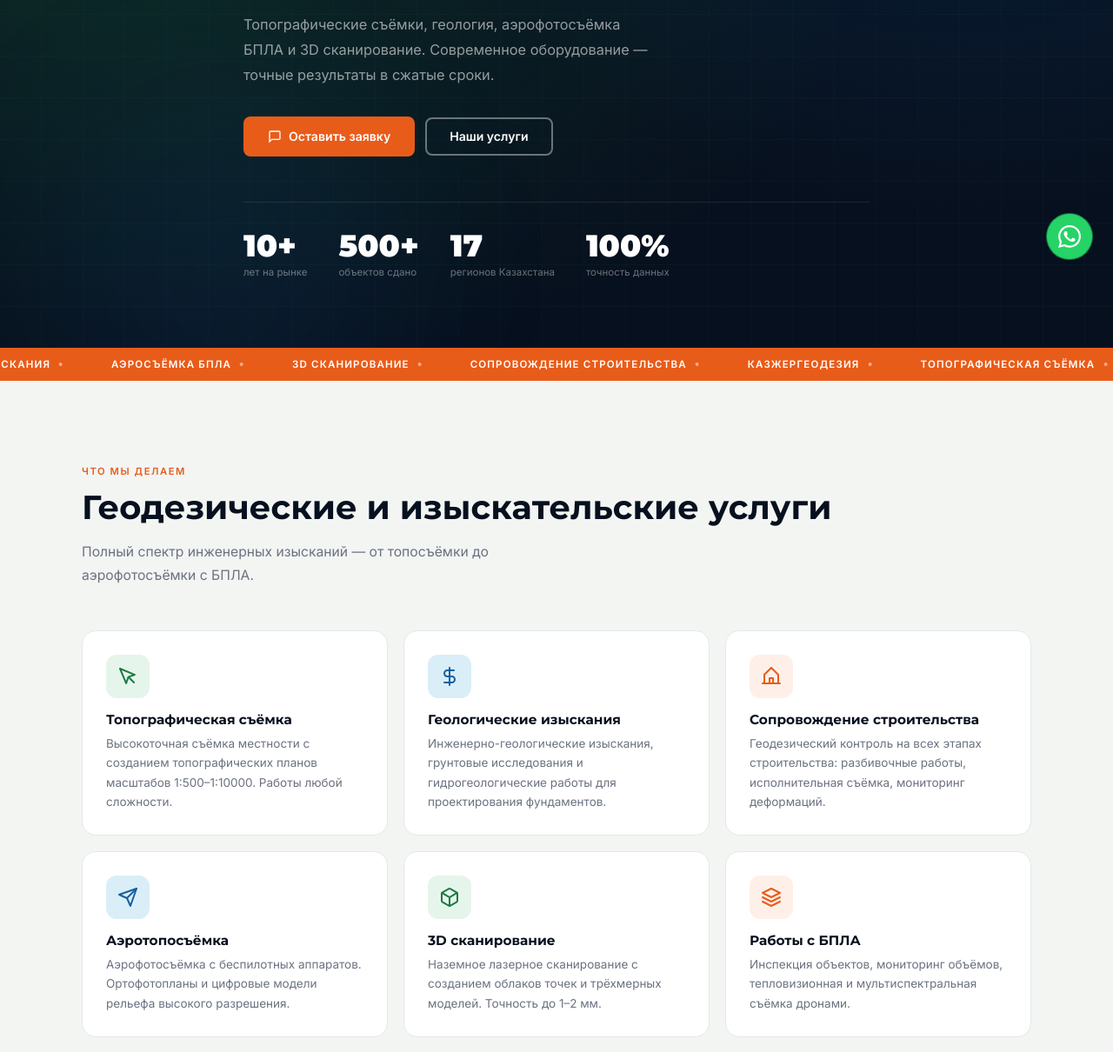
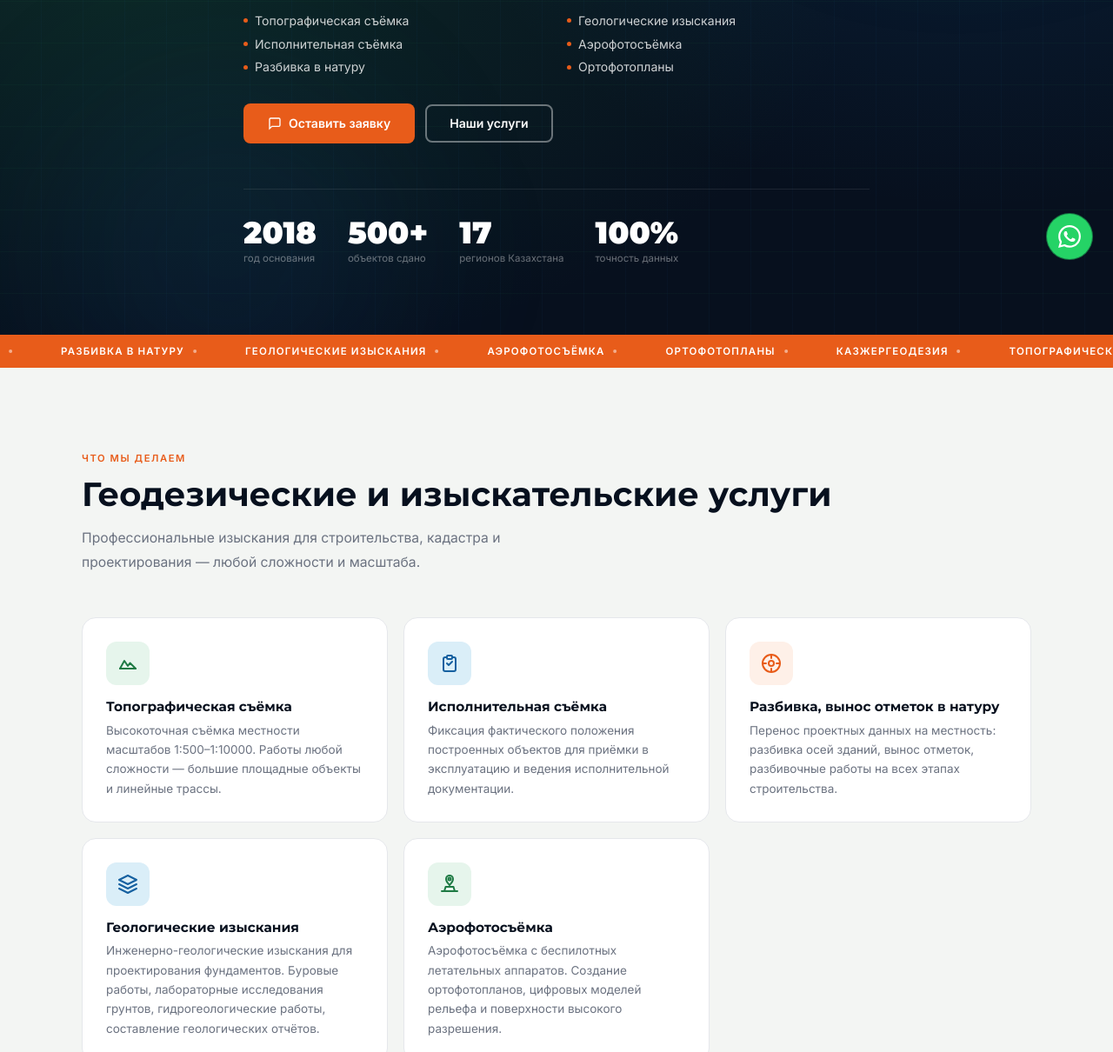
Before and after one commit to almass19/kazzher, a plain HTML site: page index.html in a window 1280 px wide. Shown: the part 478-1688 px from the top of the page at 87% size. Drawn offline with Linux system fonts and the light colour scheme.

Commit message:
feat: update services, hero list, logo, about section, gallery rename
- 5 новых услуг: топосъёмка, исполнительная, разбивка, геология, аэрофотосъёмка
- геология: расширено описание с буровыми работами и лабораторией
- топосъёмка: добавлено 'любой сложности, площадные и линейные объекты'
- аэрофотосъёмка: добавлено создание ортофотопланов
- hero: список услуг в 2 колонки вместо текста
- hero: 2018 год основания вместо 10+
- логотип: горы + пин вместо стрелки
- о компании: 2018 вместо 10+, убран бейдж
- галерея: переименована в 'Фотоотчёты с объектов'
- тикер и футер: обновлены новые услуги

```diff
--- a/index.html
+++ b/index.html
@@ -29,6 +29,9 @@
     .bp{background:var(--o);color:var(--w)}.bp:hover{background:#c94e12;transform:translateY(-2px);box-shadow:0 6px 22px rgba(232,92,26,.32)}
     .bg2{background:transparent;color:var(--w);border-color:rgba(255,255,255,.4)}.bg2:hover{background:rgba(255,255,255,.1)}
     .bo{background:transparent;color:var(--g);border-color:var(--g)}.bo:hover{background:var(--g);color:var(--w)}
+    .hlist{display:grid;grid-template-columns:1fr 1fr;gap:7px 24px;list-style:none;margin-bottom:32px;animation:up .65s .24s ease both}
+    .hlist li{display:flex;align-items:center;gap:8px;font-size:.88rem;color:rgba(255,255,255,.8);line-height:1.4}
+    .hlist li::before{content:'';width:5px;height:5px;background:var(--o);border-radius:50%;flex-shrink:0}
 
     @keyframes up{from{opacity:0;transform:translateY(55px)}to{opacity:1;transform:none}}
     @keyframes tk{from{transform:translateX(0)}to{transform:translateX(-50%)}}
@@ -184,8 +187,8 @@
     @media(max-width:768px){
       .nl{display:none}.ntog{display:flex}
       .nl.open{display:flex;flex-direction:column;position:absolute;top:64px;inset-inline:0;background:rgba(7,16,30,.98);padding:16px 22px;gap:13px}
-      /* kill horizontal transforms — they cause layout shift on mobile */
       .anim.L,.anim.R{transform:translateY(38px)}
+      .hlist{grid-template-columns:1fr}
       /* section padding */
       .svc,.about,.why,.gal,.map,.cta{padding:60px 0}
       .foot{padding:40px 0 20px}
@@ -230,7 +233,7 @@
   <div class="W">
     <nav class="ni">
       <a href="#" class="logo">
-        <div class="lm"><svg width="20" height="20" viewBox="0 0 24 24" fill="none" stroke="white" stroke-width="2.5" stroke-linecap="round" stroke-linejoin="round"><polygon points="3 11 22 2 13 21 11 13 3 11"/></svg></div>
+        <div class="lm"><svg width="22" height="22" viewBox="0 0 24 24" fill="none"><path d="M2 20l5.5-10L11 15l3-5 7 10H2z" fill="white" opacity=".85"/><path d="M15 3C13.3 3 12 4.3 12 6c0 2.5 3 5.5 3 5.5s3-3 3-5.5C18 4.3 16.7 3 15 3z" fill="white"/><circle cx="15" cy="6" r="1.3" fill="#1e7a44"/></svg></div>
         <div><span class="ln">КазЖерГеодезия</span><span class="ls">ТОО · Геодезические услуги</span></div>
       </a>
       <ul class="nl" id="nl">
@@ -256,7 +259,14 @@
         Алматы · Весь Казахстан
       </div>
       <h1 class="ht">Точные геодезические<br>данные для <em>вашего проекта</em></h1>
-      <p class="hd">Топографические съёмки, геология, аэрофотосъёмка БПЛА и 3D сканирование. Современное оборудование — точные результаты в сжатые сроки.</p>
+      <ul class="hlist">
+        <li>Топографическая съёмка</li>
+        <li>Геологические изыскания</li>
+        <li>Исполнительная съёмка</li>
+        <li>Аэрофотосъёмка</li>
+        <li>Разбивка в натуру</li>
+        <li>Ортофотопланы</li>
+      </ul>
       <div class="ha">
         <a href="#contact" class="btn bp">
           <svg width="16" height="16" viewBox="0 0 24 24" fill="none" stroke="currentColor" stroke-width="2"><path d="M21 15a2 2 0 0 1-2 2H7l-4 4V5a2 2 0 0 1 2-2h14a2 2 0 0 1 2 2z"/></svg>
@@ -265,7 +275,7 @@
         <a href="#services" class="btn bg2">Наши услуги</a>
       </div>
       <div class="hst" id="stats">
-        <div><span class="snum" data-count="10" data-sfx="+">10+</span><span class="slbl">лет на рынке</span></div>
+        <div><span class="snum">2018</span><span class="slbl">год основания</span></div>
         <div><span class="snum" data-count="500" data-sfx="+">500+</span><span class="slbl">объектов сдано</span></div>
         <div><span class="snum" data-count="17">17</span><span class="slbl">регионов Казахстана</span></div>
         <div><span class="snum" data-count="100" data-sfx="%">100%</span><span class="slbl">точность данных</span></div>
@@ -277,53 +287,50 @@
 <div class="tick" aria-hidden="true">
   <div class="tt">
     <span class="ti">Топографическая съёмка<span class="td"></span></span>
+    <span class="ti">Исполнительная съёмка<span class="td"></span></span>
+    <span class="ti">Разбивка в натуру<span class="td"></span></span>
     <span class="ti">Геологические изыскания<span class="td"></span></span>
-    <span class="ti">Аэросъёмка БПЛА<span class="td"></span></span>
-    <span class="ti">3D сканирование<span class="td"></span></span>
-    <span class="ti">Сопровождение строительства<span class="td"></span></span>
+    <span class="ti">Аэрофотосъёмка<span class="td"></span></span>
+    <span class="ti">Ортофотопланы<span class="td"></span></span>
     <span class="ti">КазЖерГеодезия<span class="td"></span></span>
     <span class="ti">Топографическая съёмка<span class="td"></span></span>
+    <span class="ti">Исполнительная съёмка<span class="td"></span></span>
+    <span class="ti">Разбивка в натуру<span class="td"></span></span>
     <span class="ti">Геологические изыскания<span class="td"></span></span>
-    <span class="ti">Аэросъёмка БПЛА<span class="td"></span></span>
-    <span class="ti">3D сканирование<span class="td"></span></span>
-    <span class="ti">Сопровождение строительства<span class="td"></span></span>
+    <span class="ti">Аэрофотосъёмка<span class="td"></span></span>
+    <span class="ti">Ортофотопланы<span class="td"></span></span>
     <span class="ti">КазЖерГеодезия<span class="td"></span></span>
   </div>
 </div>
 
 <section class="svc" id="services">
   <div class="W">
-    <div class="sh2 anim"><span class="lbl">Что мы делаем</span><h2 class="ttl">Геодезические и изыскательские услуги</h2><p class="sub">Полный спектр инженерных изысканий — от топосъёмки до аэрофотосъёмки с БПЛА.</p></div>
+    <div class="sh2 anim"><span class="lbl">Что мы делаем</span><h2 class="ttl">Геодезические и изыскательские услуги</h2><p class="sub">Профессиональные изыскания для строительства, кадастра и проектирования — любой сложности и масштаба.</p></div>
     <div class="sg">
       <article class="sc anim" data-d="1">
-        <div class="sic ig"><svg width="24" height="24" viewBox="0 0 24 24" fill="none" stroke="#1e7a44" stroke-width="2" stroke-linecap="round" stroke-linejoin="round"><path d="M3 3l7.07 16.97 2.51-7.39 7.39-2.51L3 3z"/><path d="M13 13l6 6"/></svg></div>
+        <div class="sic ig"><svg width="24" height="24" viewBox="0 0 24 24" fill="none" stroke="#1e7a44" stroke-width="2" stroke-linecap="round" stroke-linejoin="round"><path d="M3 18l5-9 4 6 2.5-3.5L21 18H3z"/><path d="M3 18h18"/></svg></div>
         <h3 class="snm">Топографическая съёмка</h3>
-        <p class="sdc">Высокоточная съёмка местности с созданием топографических планов масштабов 1:500–1:10000. Работы любой сложности.</p>
+        <p class="sdc">Высокоточная съёмка местности масштабов 1:500–1:10000. Работы любой сложности — большие площадные объекты и линейные трассы.</p>
       </article>
       <article class="sc anim" data-d="2">
-        <div class="sic ib"><svg width="24" height="24" viewBox="0 0 24 24" fill="none" stroke="#1560a0" stroke-width="2" stroke-linecap="round" stroke-linejoin="round"><line x1="12" y1="2" x2="12" y2="22"/><path d="M17 5H9.5a3.5 3.5 0 0 0 0 7h5a3.5 3.5 0 0 1 0 7H6"/></svg></div>
-        <h3 class="snm">Геологические изыскания</h3>
-        <p class="sdc">Инженерно-геологические изыскания, грунтовые исследования и гидрогеологические работы для проектирования фундаментов.</p>
+        <div class="sic ib"><svg width="24" height="24" viewBox="0 0 24 24" fill="none" stroke="#1560a0" stroke-width="2" stroke-linecap="round" stroke-linejoin="round"><path d="M9 5H7a2 2 0 0 0-2 2v12a2 2 0 0 0 2 2h10a2 2 0 0 0 2-2V7a2 2 0 0 0-2-2h-2"/><rect x="9" y="3" width="6" height="4" rx="1"/><path d="m9 12 2 2 4-4"/></svg></div>
+        <h3 class="snm">Исполнительная съёмка</h3>
+        <p class="sdc">Фиксация фактического положения построенных объектов для приёмки в эксплуатацию и ведения исполнительной документации.</p>
       </article>
       <article class="sc anim" data-d="3">
-        <div class="sic io"><svg width="24" height="24" viewBox="0 0 24 24" fill="none" stroke="#e85c1a" stroke-width="2" stroke-linecap="round" stroke-linejoin="round"><path d="M2 20h20M4 20V10l8-8 8 8v10M10 20v-6h4v6"/></svg></div>
-        <h3 class="snm">Сопровождение строительства</h3>
-        <p class="sdc">Геодезический контроль на всех этапах строительства: разбивочные работы, исполнительная съёмка, мониторинг деформаций.</p>
+        <div class="sic io"><svg width="24" height="24" viewBox="0 0 24 24" fill="none" stroke="#e85c1a" stroke-width="2" stroke-linecap="round" stroke-linejoin="round"><circle cx="12" cy="12" r="10"/><line x1="22" y1="12" x2="18" y2="12"/><line x1="6" y1="12" x2="2" y2="12"/><line x1="12" y1="6" x2="12" y2="2"/><line x1="12" y1="22" x2="12" y2="18"/><circle cx="12" cy="12" r="3"/></svg></div>
+        <h3 class="snm">Разбивка, вынос отметок в натуру</h3>
+        <p class="sdc">Перенос проектных данных на местность: разбивка осей зданий, вынос отметок, разбивочные работы на всех этапах строительства.</p>
       </article>
       <article class="sc anim" data-d="4">
-        <div class="sic ib"><svg width="24" height="24" viewBox="0 0 24 24" fill="none" stroke="#1560a0" stroke-width="2" stroke-linecap="round" stroke-linejoin="round"><path d="M22 2L11 13"/><path d="M22 2L15 22l-4-9-9-4 20-7z"/></svg></div>
-        <h3 class="snm">Аэротопосъёмка</h3>
-        <p class="sdc">Аэрофотосъёмка с беспилотных аппаратов. Ортофотопланы и цифровые модели рельефа высокого разрешения.</p>
+        <div class="sic ib"><svg width="24" height="24" viewBox="0 0 24 24" fill="none" stroke="#1560a0" stroke-width="2" stroke-linecap="round" stroke-linejoin="round"><polygon points="12 2 2 7 12 12 22 7 12 2"/><polyline points="2 17 12 22 22 17"/><polyline points="2 12 12 17 22 12"/></svg></div>
+        <h3 class="snm">Геологические изыскания</h3>
+        <p class="sdc">Инженерно-геологические изыскания для проектирования фундаментов. Буровые работы, лабораторные исследования грунтов, гидрогеологические работы, составление геологических отчётов.</p>
       </article>
       <article class="sc anim" data-d="5">
-        <div class="sic ig"><svg width="24" height="24" viewBox="0 0 24 24" fill="none" stroke="#1e7a44" stroke-width="2" stroke-linecap="round" stroke-linejoin="round"><path d="M21 16V8a2 2 0 0 0-1-1.73l-7-4a2 2 0 0 0-2 0l-7 4A2 2 0 0 0 3 8v8a2 2 0 0 0 1 1.73l7 4a2 2 0 0 0 2 0l7-4A2 2 0 0 0 21 16z"/><polyline points="3.27 6.96 12 12.01 20.73 6.96"/><line x1="12" y1="22.08" x2="12" y2="12"/></svg></div>
-        <h3 class="snm">3D сканирование</h3>
-        <p class="sdc">Наземное лазерное сканирование с созданием облаков точек и трёхмерных моделей. Точность до 1–2 мм.</p>
-      </article>
-      <article class="sc anim" data-d="6">
-        <div class="sic io"><svg width="24" height="24" viewBox="0 0 24 24" fill="none" stroke="#e85c1a" stroke-width="2" stroke-linecap="round" stroke-linejoin="round"><path d="M12 2L2 7l10 5 10-5-10-5z"/><path d="M2 17l10 5 10-5M2 12l10 5 10-5"/></svg></div>
-        <h3 class="snm">Работы с БПЛА</h3>
-        <p class="sdc">Инспекция объектов, мониторинг объёмов, тепловизионная и мультиспектральная съёмка дронами.</p>
+        <div class="sic ig"><svg width="24" height="24" viewBox="0 0 24 24" fill="none" stroke="#1e7a44" stroke-width="2" stroke-linecap="round" stroke-linejoin="round"><path d="M12 2c-1.5 0-4 1-4 4 0 3 4 7 4 7s4-4 4-7c0-3-2.5-4-4-4z"/><circle cx="12" cy="6" r="1.5"/><path d="M3 20h18M6 20l1.5-5h9L18 20"/><path d="M8 15h8"/></svg></div>
+        <h3 class="snm">Аэрофотосъёмка</h3>
+        <p class="sdc">Аэрофотосъёмка с беспилотных летательных аппаратов. Создание ортофотопланов, цифровых моделей рельефа и поверхности высокого разрешения.</p>
       </article>
     </div>
   </div>
@@ -333,14 +340,14 @@
   <div class="W">
     <div class="ai">
       <div class="aw anim L">
-        <img src="https://picsum.photos/seed/kazgeo-field/800/600" alt="Специалисты КазЖерГеодезии на геодезической съёмке" class="aimg" loading="lazy" width="800" height="600">
-        <div class="abg"><span class="abn">10+</span><span class="abl2">лет опыта</span></div>
+        <img src="https://picsum.photos/seed/geodesy-kz-field/800/600" alt="Специалисты КазЖерГеодезии на геодезической съёмке" class="aimg" loading="lazy" width="800" height="600">
+        <div class="abg"><span class="abn">2018</span><span class="abl2">на рынке с этого года</span></div>
       </div>
       <div class="at anim R">
         <span class="lbl">О компании</span>
         <h2 class="ttl">ТОО «КазЖерГеодезия»</h2>
-        <p>Казахстанская компания, специализирующаяся на инженерных изысканиях и геодезических работах. Работаем с застройщиками, проектными организациями, государственными структурами и частными заказчиками.</p>
-        <p>Наша команда — сертифицированные геодезисты с опытом на крупных инфраструктурных объектах по всему Казахстану.</p>
+        <p>На рынке с 2018 года. Казахстанская компания, специализирующаяся на инженерных изысканиях и геодезических работах. Работаем с застройщиками, проектными организациями, государственными структурами и частными заказчиками.</p>
+        <p>Наша команда — сертифицированные геодезисты с опытом на крупных инфраструктурных и промышленных объектах по всему Казахстану.</p>
         <ul class="alist">
           <li><span class="dot"></span>Лицензия на геодезические и картографические работы</li>
           <li><span class="dot"></span>Современное оборудование Leica, Trimble и DJI</li>
@@ -377,7 +384,7 @@
 
 <section class="gal" id="gallery">
   <div class="W">
-    <div class="anim sh2" style="margin-bottom:46px"><span class="lbl">Результаты работ</span><h2 class="ttl">Визуальные данные</h2><p class="sub">Примеры аэрофотосъёмки, 3D-моделей и топографических планов.</p></div>
+    <div class="anim sh2" style="margin-bottom:46px"><span class="lbl">Результаты работ</span><h2 class="ttl">Фотоотчёты с объектов</h2><p class="sub">Материалы с реальных объектов — аэросъёмка, полевые работы, ортофотопланы.</p></div>
     <div class="gg">
       <div class="gi W2 anim" data-d="1">
         <img src="https://picsum.photos/seed/aerial-kz/1200/525" alt="Аэрофотосъёмка с БПЛА" loading="lazy" width="1200" height="525">
@@ -468,7 +475,7 @@
           <p class="fcc"><svg width="13" height="13" viewBox="0 0 24 24" fill="none" stroke="currentColor" stroke-width="2"><path d="M21 10c0 7-9 13-9 13s-9-6-9-13a9 9 0 0 1 18 0z"/><circle cx="12" cy="10" r="3"/></svg>г. Алматы, Казахстан</p>
         </address>
       </div>
-      <nav><p class="fhd">Услуги</p><ul class="fl"><li><a href="#services">Топографическая съёмка</a></li><li><a href="#services">Геологические изыскания</a></li><li><a href="#services">Сопровождение строительства</a></li><li><a href="#services">Аэротопосъёмка</a></li><li><a href="#services">3D сканирование</a></li><li><a href="#services">Работы с БПЛА</a></li></ul></nav>
+      <nav><p class="fhd">Услуги</p><ul class="fl"><li><a href="#services">Топографическая съёмка</a></li><li><a href="#services">Исполнительная съёмка</a></li><li><a href="#services">Разбивка, вынос отметок</a></li><li><a href="#services">Геологические изыскания</a></li><li><a href="#services">Аэрофотосъёмка</a></li></ul></nav>
       <nav><p class="fhd">Компания</p><ul class="fl"><li><a href="#about">О нас</a></li><li><a href="#gallery">Галерея работ</a></li><li><a href="#map">Зона покрытия</a></li><li><a href="#contact">Контакты</a></li><li><a href="#contact">Оставить заявку</a></li></ul></nav>
     </div>
     <div class="fbt"><span class="fcp">© 2026 ТОО «КазЖерГеодезия». Все права защищены.</span><span class="fcp">г. Алматы, Казахстан</span></div>
```
